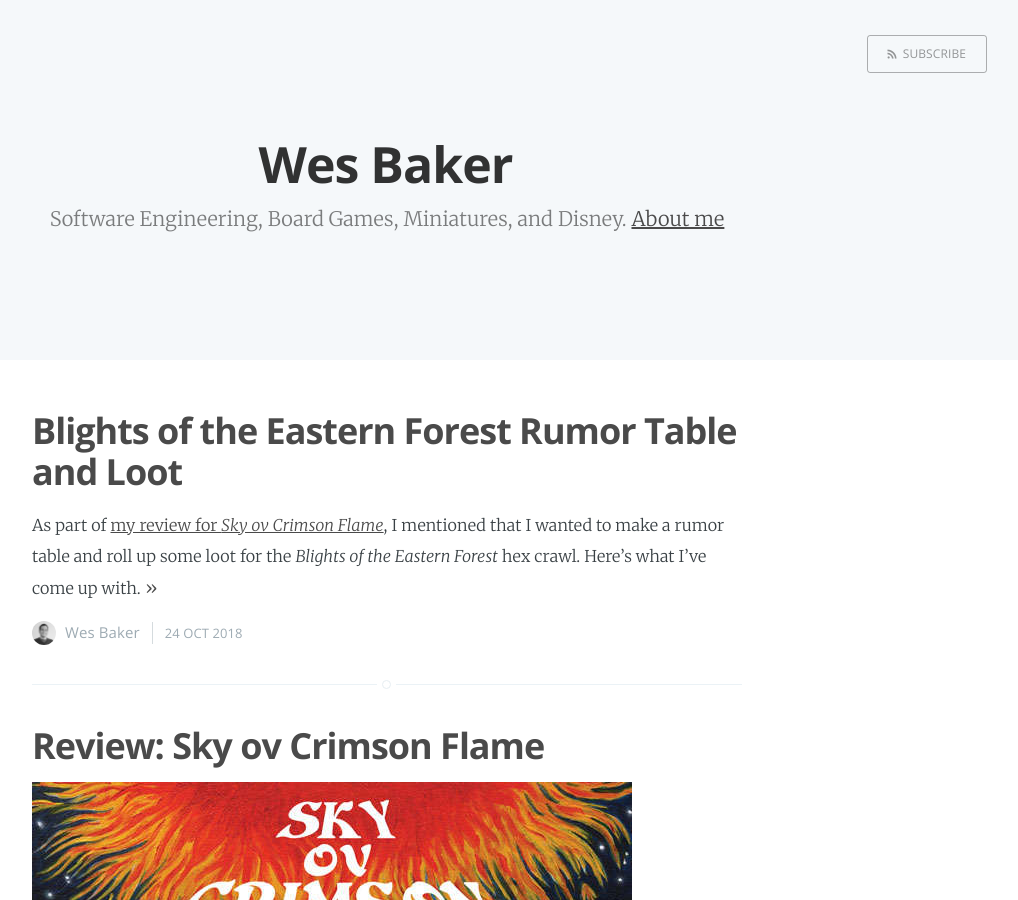
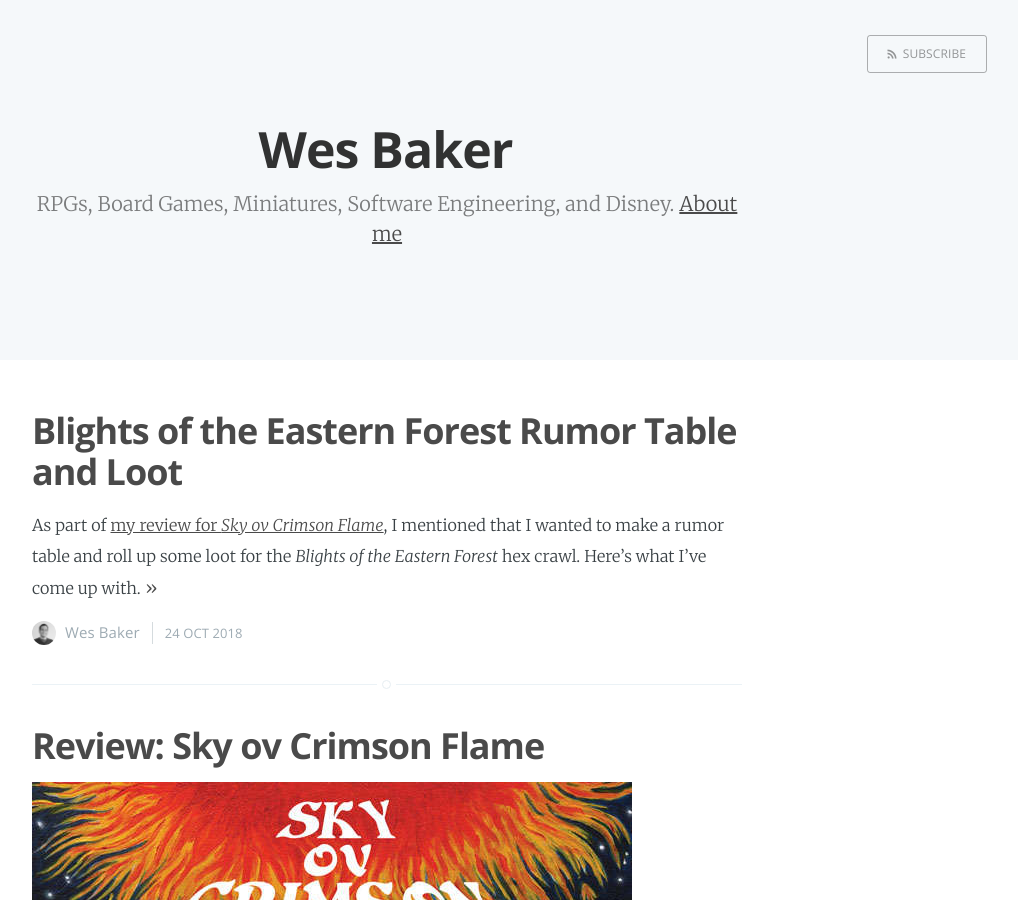
Before and after one commit to wesbaker/wesbaker.github.io, a Jekyll site: the page built from index.html, in a window 1280 px wide and 900 px high. Shown: the whole window, without its empty margins (253-1271 px from the left). Built offline with Jekyll 4.4.1, drawn with Linux system fonts in a browser that asks for light colours; the list of posts is cut into pages by our own code.

Commit message:
Changing the description of the site

```diff
--- a/_config.yml
+++ b/_config.yml
@@ -1,6 +1,6 @@
 name: Wes Baker
-description: Software Engineering, Board Games, Miniatures, and Disney
-meta_description: "Wes Baker: Software Engineering, Board Games, Miniatures, and Disney"
+description: RPGs, Board Games, Miniatures, Software Engineering, and Disney
+meta_description: "Wes Baker: RPGs, Board Games, Miniatures, Software Engineering, and Disney"
 
 markdown: kramdown
 highlighter: rouge
```
